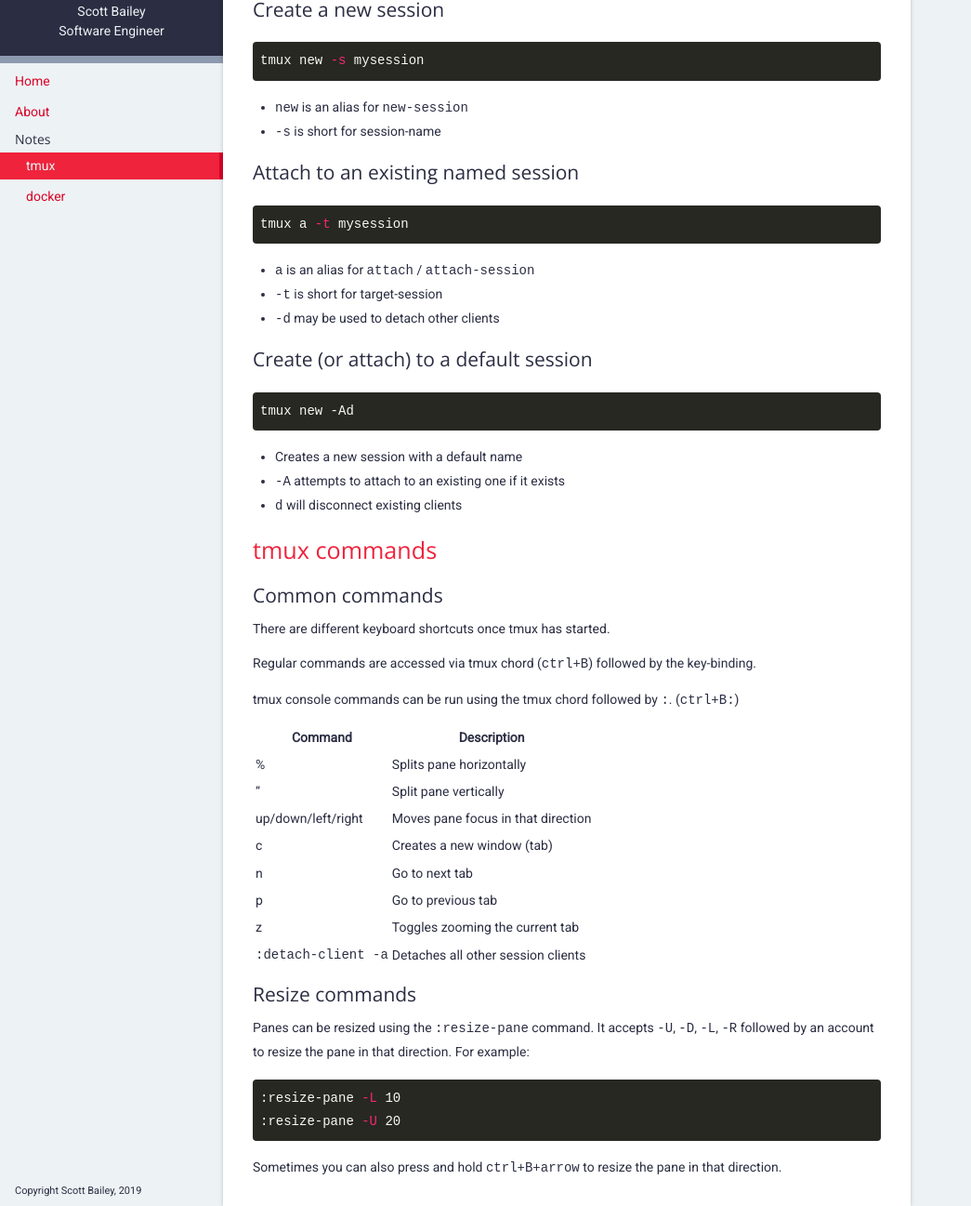
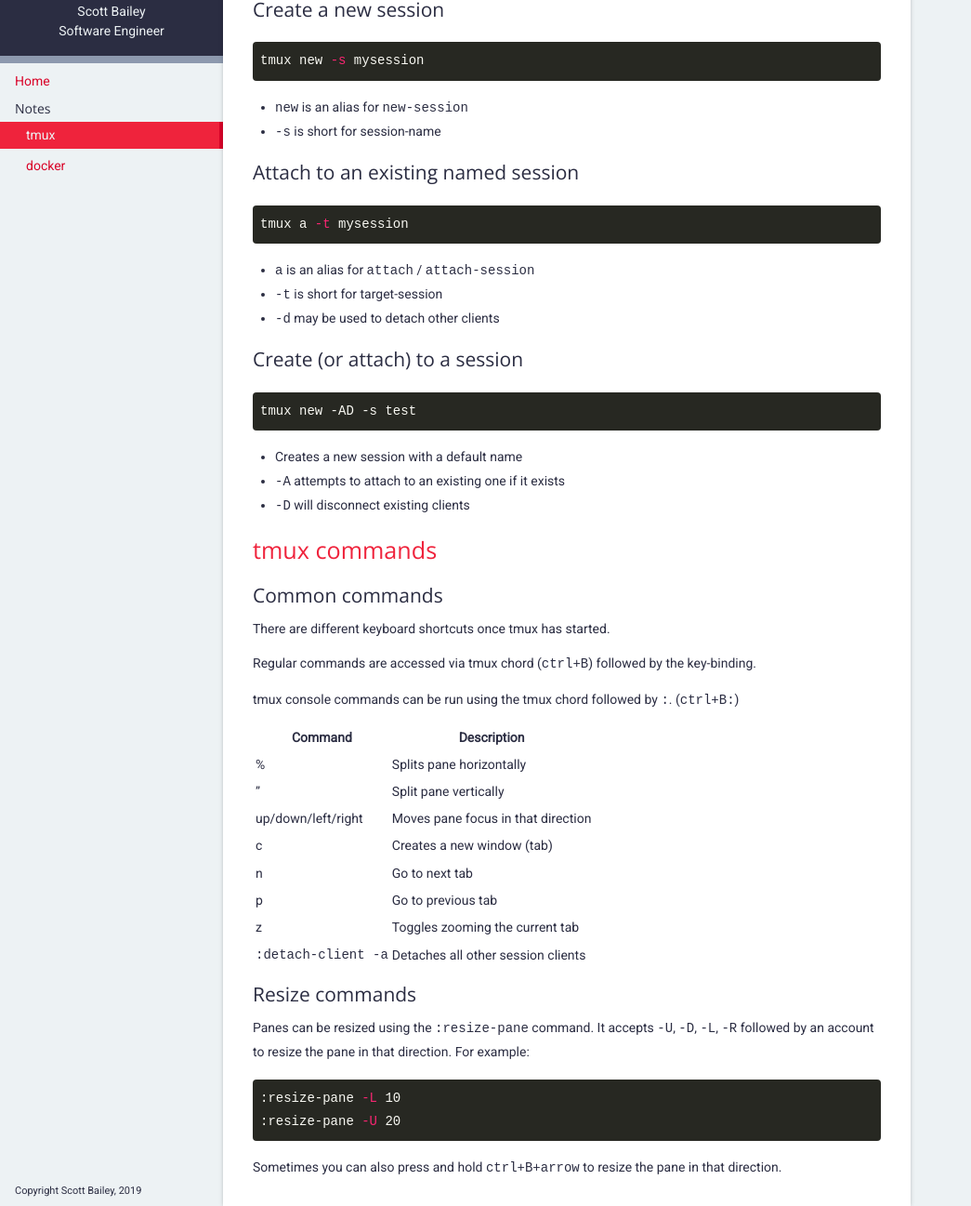
Before and after one commit to zeddic/zeddic.github.io, a Jekyll site: the page built from notes/tmux.md, in a window 1280 px wide, cut to the strip 140-1437 px from the top of the page. Shown: the whole strip at 93% size, without its empty margins (0-1045 px from the left). Built offline with Jekyll 4.4.1, drawn with Linux system fonts in a browser that asks for light colours.

Commit message:
Fixes tmux note. Deletes about.

````diff
--- a/_data/nav.yml
+++ b/_data/nav.yml
@@ -1,8 +1,6 @@
 list:
   - title: Home
     url: /
-  - title: About
-    url: /about/
   - title: Notes
     children:
       - title: tmux
--- a/notes/tmux.md
+++ b/notes/tmux.md
@@ -25,15 +25,14 @@ tmux a -t mysession
 - `-t` is short for target-session
 - `-d` may be used to detach other clients
 
-### Create (or attach) to a default session
+### Create (or attach) to a session
 
 ```
-tmux new -Ad
+tmux new -AD -s test
 ```
-
 - Creates a new session with a default name
 - `-A` attempts to attach to an existing one if it exists
-- `d` will disconnect existing clients
+- `-D` will disconnect existing clients
 
 ## tmux commands
 
````
Also changed, not shown: about.md (deleted, +0 -30 lines).
